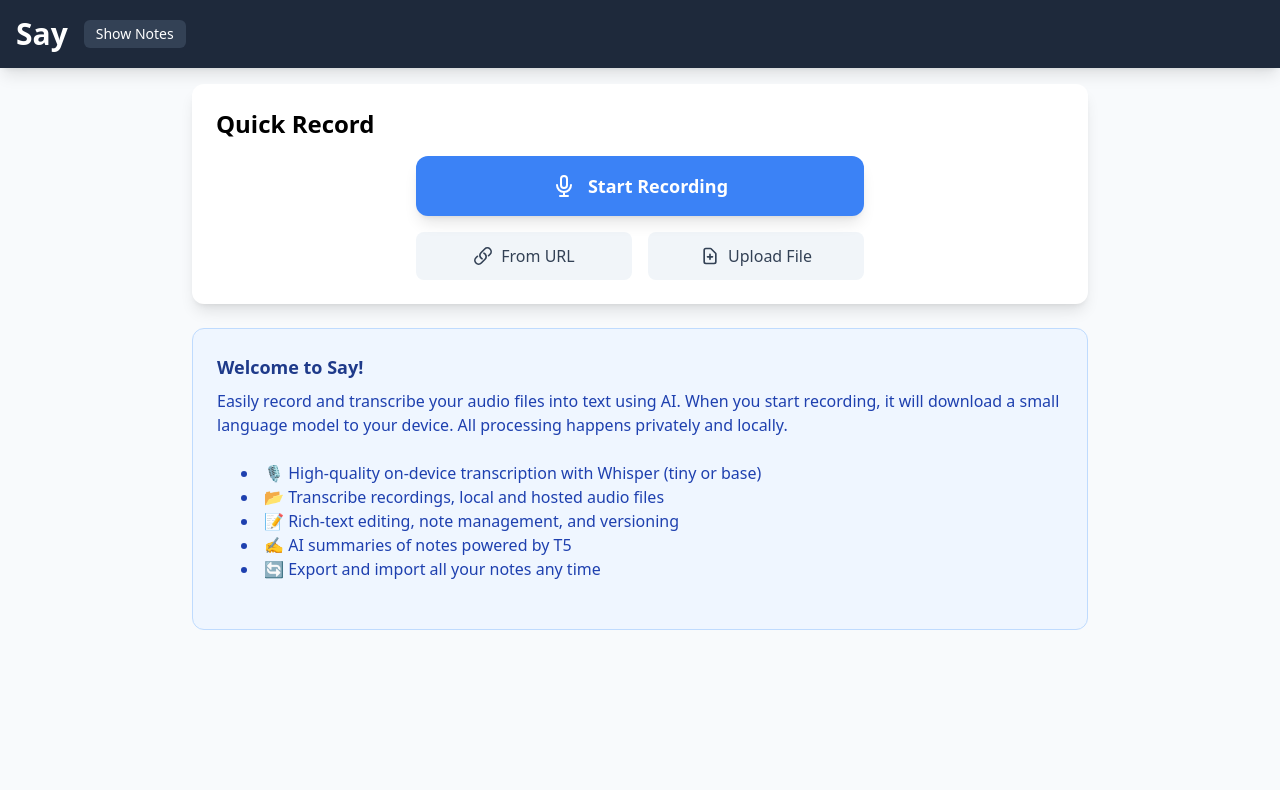
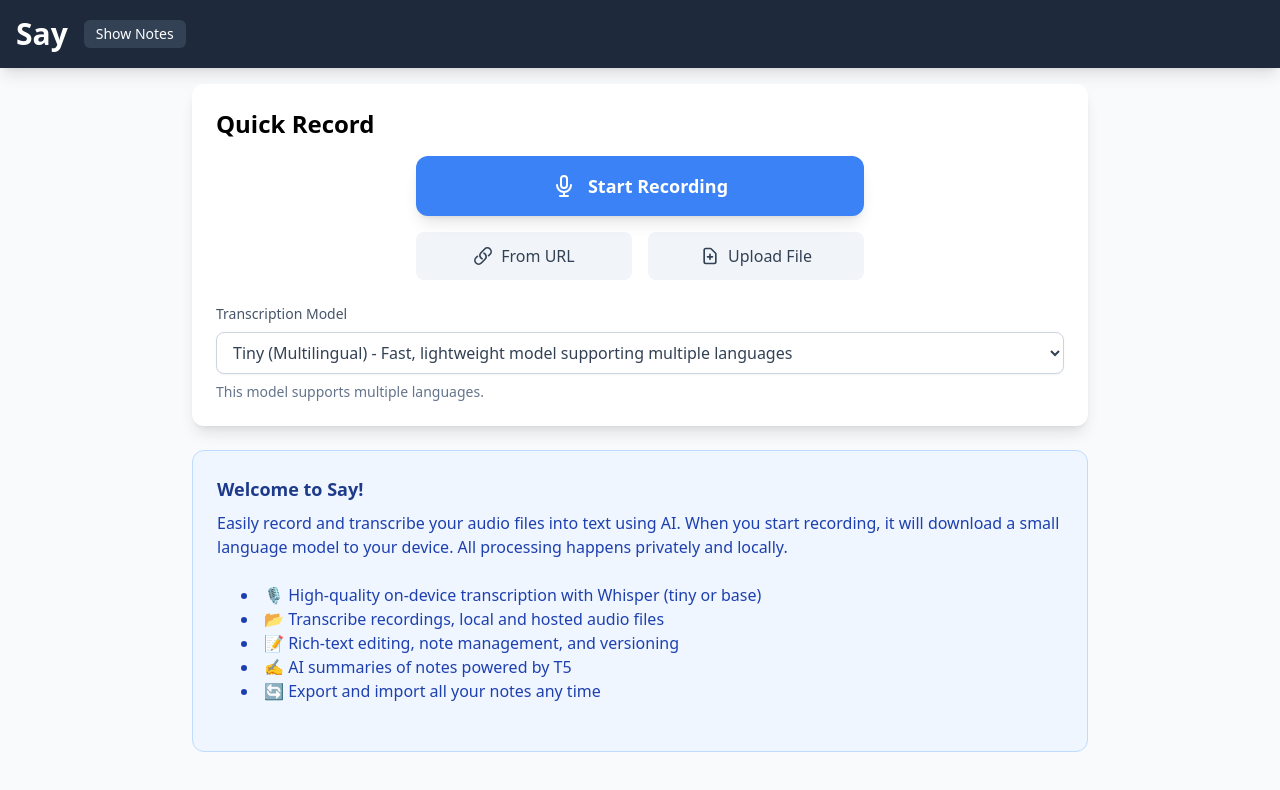
Before and after one commit to psimyn/say, a React (Vite) app: page / in a window 1280 px wide. Shown: the top 790 px of the page. Built offline with nearby package versions, Linux system fonts and the light colour scheme.

Commit message:
[fr] Implement multilingual support - fixes #3

```diff
--- a/src/components/AudioManager.tsx
+++ b/src/components/AudioManager.tsx
@@ -8,6 +8,7 @@ import Constants from "../utils/Constants";
 import { Transcriber } from "../hooks/useTranscriber";
 import Progress from "./Progress";
 import AudioRecorder from "./AudioRecorder";
+import { ModelSelector } from "./ModelSelector";
 
 export enum AudioSource {
     URL = "URL",
@@ -151,6 +152,13 @@ export function AudioManager({ transcriber, onTranscriptionComplete }: Props) {
         transcriber.start(audioData.buffer);
     }, [audioData, transcriber]);
 
+    const handleModelChange = useCallback((modelId: string) => {
+        transcriber.setModel(modelId);
+        // Update multilingual setting based on model selection
+        const isEnglishOnly = modelId.endsWith('.en');
+        transcriber.setMultilingual(!isEnglishOnly);
+    }, [transcriber]);
+
     const convertToMp3 = async (audioBuffer: AudioBuffer): Promise<Blob> => {
         // Create an offline audio context
         const offlineCtx = new OfflineAudioContext(
@@ -238,6 +246,7 @@ export function AudioManager({ transcriber, onTranscriptionComplete }: Props) {
 
     return (
         <div className="space-y-6">
+
             {!audioData && (
                 <div className="flex flex-col items-center gap-4">
                     <button
@@ -276,6 +285,12 @@ export function AudioManager({ transcriber, onTranscriptionComplete }: Props) {
                     </div>
                 </div>
             )}
+
+            <ModelSelector
+                selectedModel={transcriber.model}
+                onModelChange={handleModelChange}
+                className="mb-6"
+            />
 
             {isAudioLoading && (
                 <div className="w-full bg-gray-200 rounded-full h-1">
--- /dev/null
+++ b/src/components/ModelSelector.tsx
@@ -0,0 +1,145 @@
+import React, { ChangeEvent } from 'react';
+
+interface ModelOption {
+    id: string;
+    name: string;
+    description: string;
+    isEnglishOnly: boolean;
+    size: 'tiny' | 'small' | 'base' | 'medium' | 'large' | 'large-v2';
+    isBeta?: boolean;
+}
+
+const modelOptions: ModelOption[] = [
+    {
+        id: 'Xenova/whisper-tiny.en',
+        name: 'Tiny (English)',
+        description: 'Fast, lightweight model optimized for English transcription',
+        isEnglishOnly: true,
+        size: 'tiny'
+    },
+    {
+        id: 'Xenova/whisper-tiny',
+        name: 'Tiny (Multilingual)',
+        description: 'Fast, lightweight model supporting multiple languages',
+        isEnglishOnly: false,
+        size: 'tiny'
+    },
+    {
+        id: 'Xenova/whisper-small.en',
+        name: 'Small (English)',
+        description: 'Balanced performance for English transcription',
+        isEnglishOnly: true,
+        size: 'small'
+    },
+    {
+        id: 'Xenova/whisper-small',
+        name: 'Small (Multilingual)',
+        description: 'Balanced performance supporting multiple languages',
+        isEnglishOnly: false,
+        size: 'small'
+    },
+    {
+        id: 'Xenova/whisper-base.en',
+        name: 'Base (English)',
+        description: 'Standard model for English transcription',
+        isEnglishOnly: true,
+        size: 'base'
+    },
+    {
+        id: 'Xenova/whisper-base',
+        name: 'Base (Multilingual)',
+        description: 'Standard model supporting multiple languages',
+        isEnglishOnly: false,
+        size: 'base'
+    },
+    {
+        id: 'Xenova/whisper-medium.en',
+        name: 'Medium (English)',
+        description: 'High accuracy for English transcription',
+        isEnglishOnly: true,
+        size: 'medium'
+    },
+    {
+        id: 'Xenova/whisper-large',
+        name: 'Large',
+        description: 'Highest accuracy for multilingual transcription',
+        isEnglishOnly: false,
+        size: 'large'
+    },
+    {
+        id: 'Xenova/whisper-large-v2',
+        name: 'Large V2',
+        description: 'Latest version with improved accuracy',
+        isEnglishOnly: false,
+        size: 'large-v2'
+    },
+    {
+        id: 'Xenova/nb-whisper-tiny-beta',
+        name: 'Tiny Beta',
+        description: 'Experimental tiny model with new features',
+        isEnglishOnly: false,
+        size: 'tiny',
+        isBeta: true
+    },
+    {
+        id: 'Xenova/nb-whisper-small-beta',
+        name: 'Small Beta',
+        description: 'Experimental small model with new features',
+        isEnglishOnly: false,
+        size: 'small',
+        isBeta: true
+    },
+    {
+        id: 'Xenova/nb-whisper-base-beta',
+        name: 'Base Beta',
+        description: 'Experimental base model with new features',
+        isEnglishOnly: false,
+        size: 'base',
+        isBeta: true
+    },
+    {
+        id: 'Xenova/nb-whisper-medium-beta',
+        name: 'Medium Beta',
+        description: 'Experimental medium model with new features',
+        isEnglishOnly: false,
+        size: 'medium',
+        isBeta: true
+    }
+];
+
+interface Props {
+    selectedModel: string;
+    onModelChange: (modelId: string) => void;
+    className?: string;
+}
+
+export function ModelSelector({ selectedModel, onModelChange, className = '' }: Props): React.ReactElement {
+    const handleChange = (e: ChangeEvent<HTMLSelectElement>) => {
+        onModelChange(e.target.value);
+    };
+
+    return (
+        <div className={`space-y-2 ${className}`}>
+            <label htmlFor="model-select" className="block text-sm font-medium text-slate-600">
+                Transcription Model
+            </label>
+            <select
+                id="model-select"
+                value={selectedModel}
+                onChange={handleChange}
+                className="w-full px-3 py-2 bg-white border border-slate-300 rounded-lg shadow-sm focus:outline-none focus:ring-2 focus:ring-blue-500 focus:border-transparent text-slate-700"
+            >
+                {modelOptions.map((option) => (
+                    <option key={option.id} value={option.id}>
+                        {option.name} {option.isBeta ? '(Beta)' : ''} - {option.description}
+                    </option>
+                ))}
+            </select>
+            <p className="text-sm text-slate-500">
+                {modelOptions.find(m => m.id === selectedModel)?.isEnglishOnly
+                    ? 'This model is optimized for English only.'
+                    : 'This model supports multiple languages.'}
+            </p>
+        </div>
+    );
+}
--- a/src/worker.js
+++ b/src/worker.js
@@ -73,10 +73,8 @@ const transcribe = async (
 
     const isDistilWhisper = model.startsWith("distil-whisper/");
 
-    let modelName = model;
-    if (!isDistilWhisper && !multilingual) {
-        modelName += ".en"
-    }
+    // Use the model name directly since it's already properly formatted in ModelSelector.tsx
+    const modelName = model;
 
     const p = AutomaticSpeechRecognitionPipelineFactory;
     if (p.model !== modelName || p.quantized !== quantized) {
```
Also changed, not shown: 1 other file (tests, documents, lock files or other folders).
